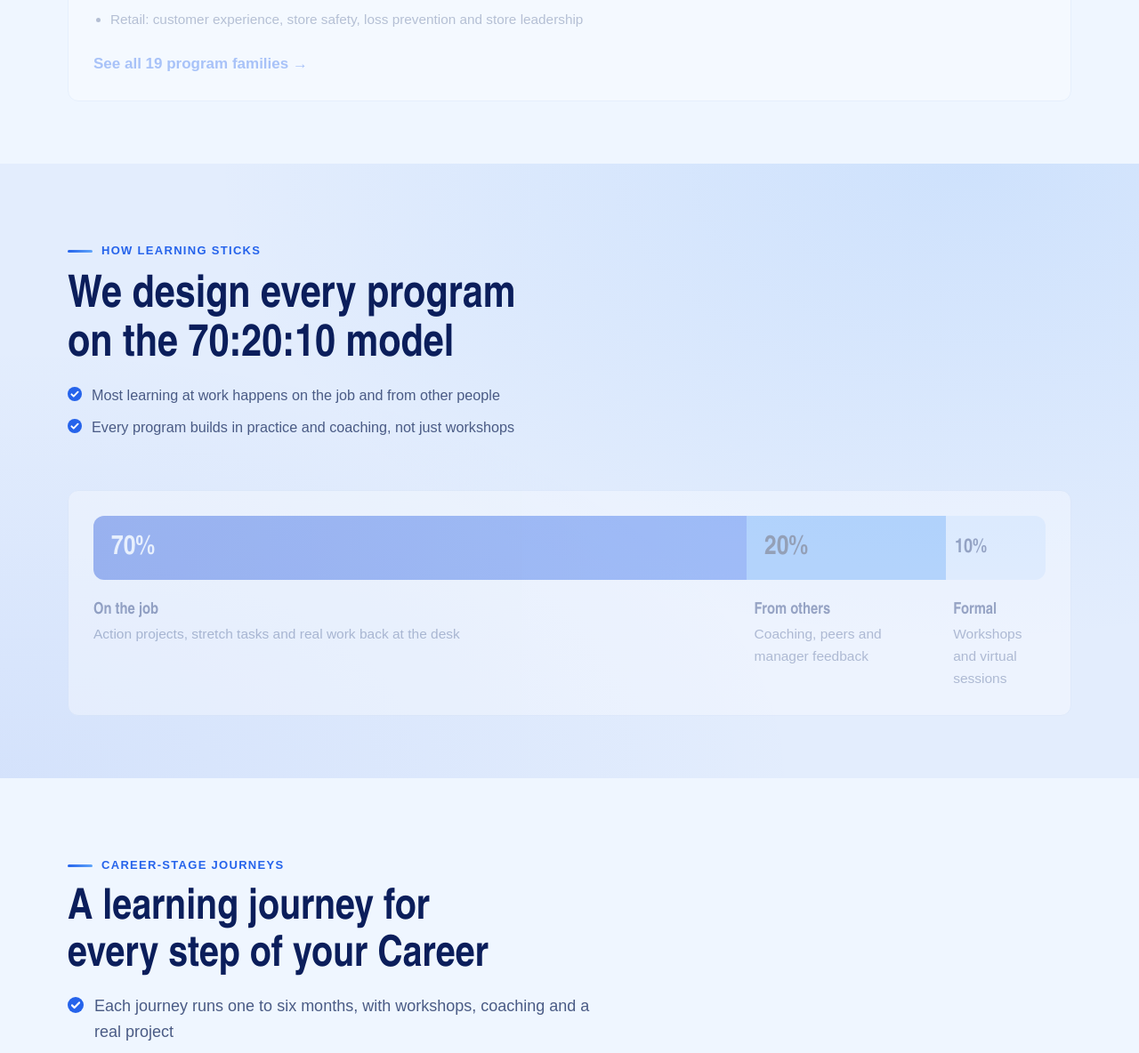
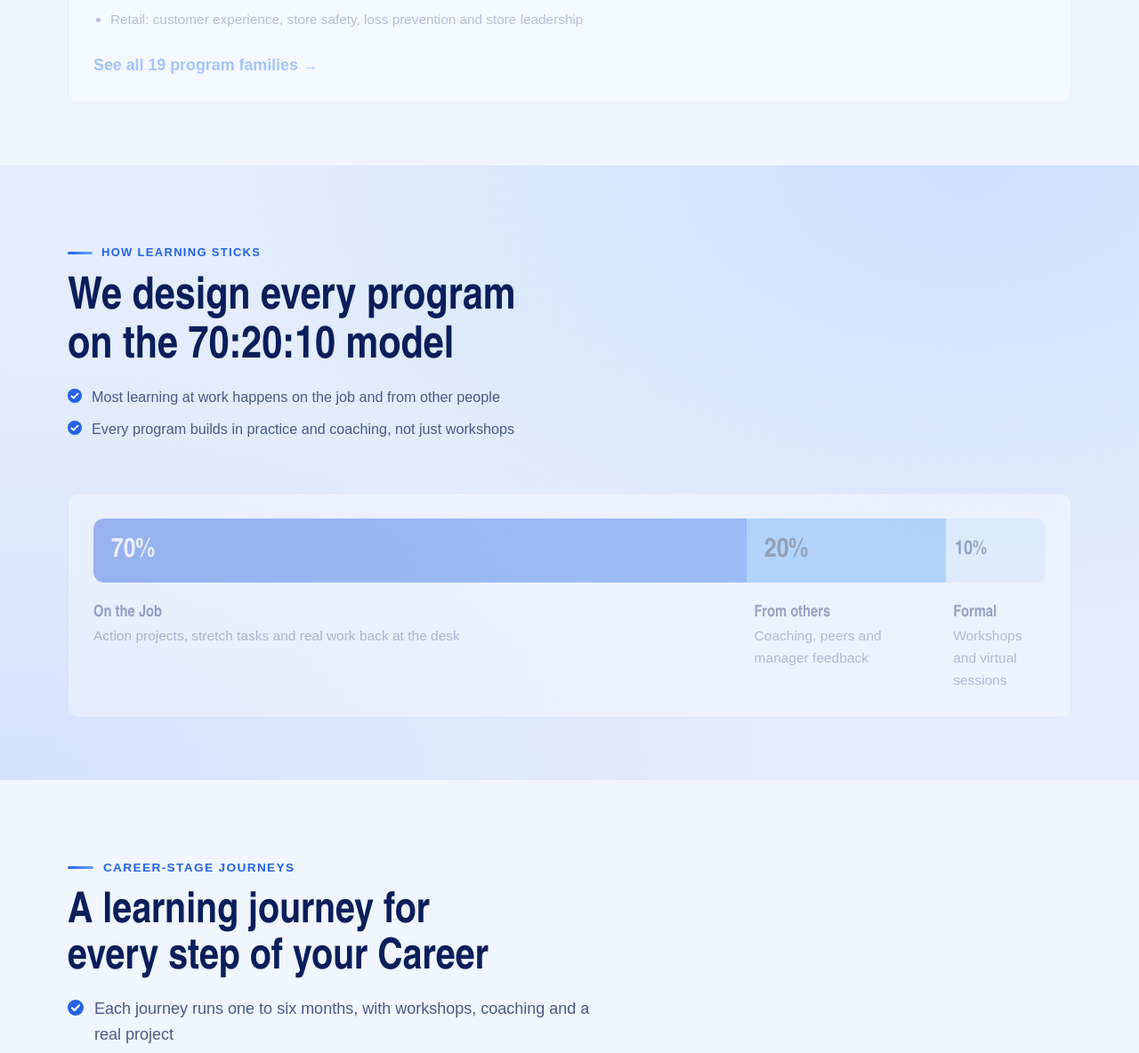
Before and after one commit to ElearnersForum/elearnersforum.github.io, a plain HTML site: page index.html in a window 1280 px wide. Shown: the part 1559-2743 px from the top of the page at 89% size. Drawn offline with Linux system fonts and the light colour scheme.

Commit message:
Bring in size and text edits made in Claude's Customise
Co-Authored-By: Claude Opus 5.5 <noreply@anthropic.com>
Claude-Session: https://claude.ai/code/session_01HdBuhoZhMDcQ4eTEbHAynN

```diff
--- a/index.html
+++ b/index.html
@@ -677,7 +677,7 @@ body.ef-editing [contenteditable="true"]:focus { outline-style: solid; outline-w
           <li style="zoom: 0.95;">IELTS Coaching for study, Work and Migration</li>
           <li style="zoom: 0.95;">Retail: customer experience, store safety, loss prevention and store leadership</li>
         </ul>
-        <a class="more" href="#programs">See all 19 program families →</a>
+        <a class="more" href="#programs" style="zoom: 1.05;">See all 19 program families →</a>
       </div>
     </div>
   </section>
@@ -685,14 +685,14 @@ body.ef-editing [contenteditable="true"]:focus { outline-style: solid; outline-w
   <section class="band alt">
     <div class="wrap">
       <div class="section-head">
-        <p class="label">How learning sticks</p>
+        <p class="label" style="width: 35%; max-width: 100%;">How learning sticks</p>
         <h2 style="zoom: 1.05; width: 90%; max-width: 100%;">We design every program on the 70:20:10 model</h2>
         <ul class="points"><li style="zoom: 0.9;">Most learning at work happens on the job and from other people</li><li style="zoom: 0.9; width: 85%; max-width: 100%;">Every program builds in practice and coaching, not just workshops</li></ul>
       </div>
       <div class="card" role="img" aria-label="70 percent on the job, 20 percent from others, 10 percent formal training">
         <div class="bar"><div class="b70">70%</div><div class="b20">20%</div><div class="b10">10%</div></div>
         <ul class="model-key">
-          <li><b>On the job</b>Action projects, stretch tasks and real work back at the desk</li>
+          <li><b>On the Job</b>Action projects, stretch tasks and real work back at the desk</li>
           <li><b>From others</b>Coaching, peers and manager feedback</li>
           <li><b>Formal</b>Workshops and virtual sessions</li>
         </ul>
@@ -703,7 +703,7 @@ body.ef-editing [contenteditable="true"]:focus { outline-style: solid; outline-w
   <section class="band">
     <div class="wrap">
       <div class="section-head">
-        <p class="label">Career-stage journeys</p>
+        <p class="label" style="zoom: 1.05;">Career-stage journeys</p>
         <h2>A learning journey for every step of your Career</h2>
         <ul class="points"><li>Each journey runs one to six months, with workshops, coaching and a real project</li></ul>
       </div>
@@ -714,7 +714,7 @@ body.ef-editing [contenteditable="true"]:focus { outline-style: solid; outline-w
         <li style="--h:4"><span class="lvl">Step 4</span><b>Ascend</b><span class="who">Managers and senior managers</span><span class="dur">10 days · 6 months</span></li>
         <li style="--h:5" class="top"><span class="lvl">Step 5</span><b>Pinnacle</b><span class="who">Heads of function, directors, CXOs</span><span class="dur">6 days + coaching · 6 months</span></li>
       </ol>
-      <p class="ladder-extra">Specialist programs: <a href="#journeys">Process Champions</a><a href="#journeys">Train-the-Trainer</a><a href="#ielts">IELTS Coaching</a><a href="#certifications">Certifications</a></p>
+      <p class="ladder-extra" style="zoom: 0.8;">Specialist programs: <a href="#journeys">Process Champions</a><a href="#journeys">Train-the-Trainer</a><a href="#ielts">IELTS Coaching</a><a href="#certifications">Certifications</a></p>
       <div class="btn-row"><a class="btn btn-primary" href="#journeys">Compare all 7 journeys</a></div>
     </div>
   </section>
```
